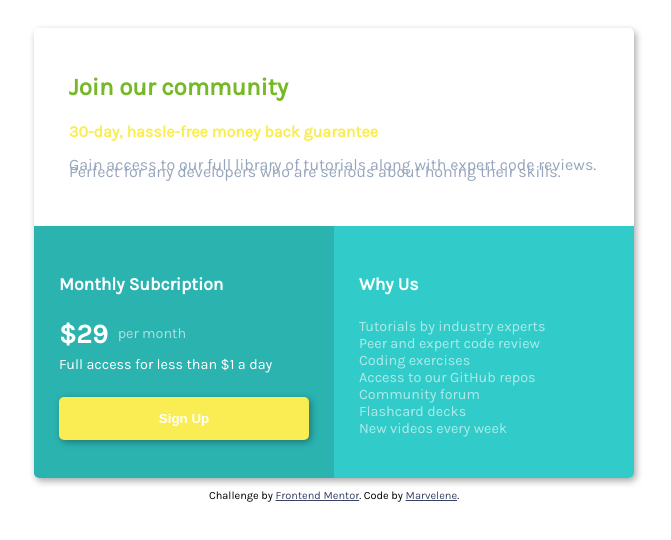
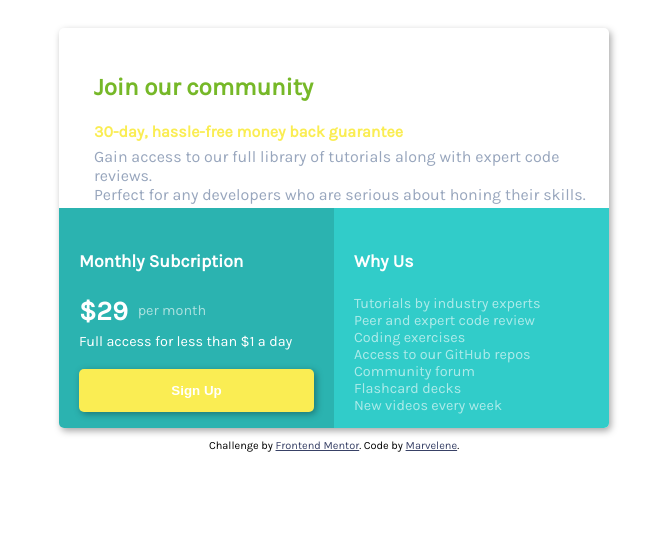
Before and after one commit to Marvelene/Price-grid-component, a plain HTML site: page index.html in a window 1280 px wide. Shown: the whole page, without its empty margins (306-977 px from the left). Drawn offline with Linux system fonts and the light colour scheme.

Commit message:
Update style.css

```diff
--- a/style.css
+++ b/style.css
@@ -15,8 +15,6 @@ body {
 }
 
 #card {
-  width: 600px;
-  height: 450px;
   box-shadow: 2px 3px 7px 0px rgba(0, 0, 0, 0.35);
   border-radius: 5px;
   overflow: hidden;
@@ -26,28 +24,29 @@ body {
 
 #top-section {
   width: 100%;
-  height: 44%;
+  height: 45%;
   padding: 25px;
   margin-left: 10px;
 }
 
 #bottom-section {
   display: flex;
+  flex-direction: column;
   width: 100%;
-  height: 60%;
+  height: 55%;
   color: white;
 }
 #bottom-left {
-  width: 50%;
   height: 100%;
   background-color: #2bb3b0;
-  padding: 25px;
+  padding: 20px;
+  flex-basis: 50%;
 }
 #bottom-right {
-  width: 50%;
   height: 100%;
   background-color: #31ccc9;
-  padding: 25px;
+  padding: 20px;
+  flex-basis: 50%;
 }
 
 #top-section h2 {
@@ -55,10 +54,11 @@ body {
 }
 #top-section h4 {
   color: #faed53;
+  margin-bottom: 3px;
 }
 #top-section p {
   color: #98a6bd;
-  line-height: 40%;
+  margin-top: 6px;
 }
 
 button {
@@ -69,12 +69,12 @@ button {
   width: 100%;
   border-radius: 5px;
   font-weight: 800;
-  margin-top: 10px;
+  margin-top: 5px;
   box-shadow: 2px 2px 7px 0px rgba(0, 0, 0, 0.35);
 }
 button:hover {
   cursor: pointer;
-  background-color: #D4C846;
+  background-color: #d4c846;
   transform: scale(1.02);
 }
 
@@ -113,5 +113,20 @@ button:hover {
   font-size: 0.9rem;
 }
 
-.attribution { font-size: 11px; text-align: center; }
-.attribution a { color: #384166; }
+.attribution {
+  font-size: 11px;
+  text-align: center;
+}
+.attribution a {
+  color: #384166;
+}
+
+@media (min-width: 576px) {
+  #card {
+    width: 550px;
+    height: 400px;
+  }
+  #bottom-section {
+    flex-direction: row;
+  }
+}
```
